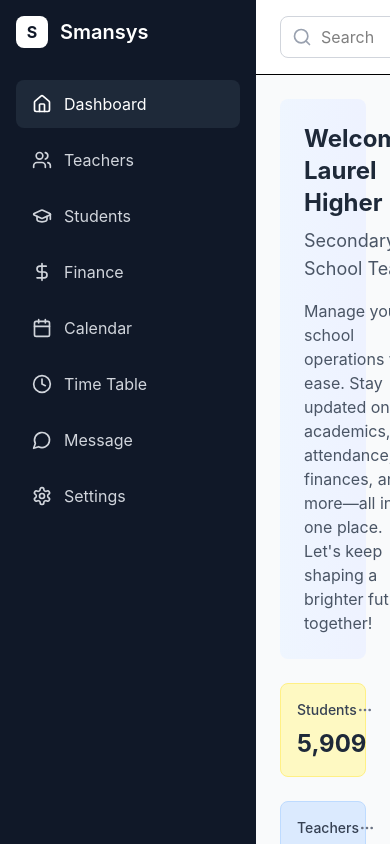
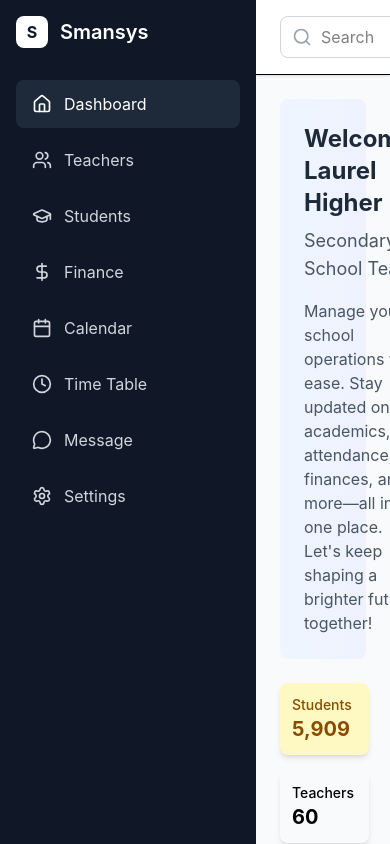
Before and after one commit to Khelva47/school-management-system, a Next.js app: page / in a window 390 px wide. Built offline with nearby package versions, Linux system fonts and the light colour scheme.

Commit message:
completed the main layout of the calendar

```diff
--- a/next.config.mjs
+++ b/next.config.mjs
@@ -1,6 +1,4 @@
 /** @type {import('next').NextConfig} */
-const nextConfig = {
-  reactStrictMode: true,
-}
+const nextConfig = {};
 
-module.exports = nextConfig
+export default nextConfig;
--- a/package.json
+++ b/package.json
@@ -9,9 +9,11 @@
     "lint": "next lint"
   },
   "dependencies": {
+    "lucide-react": "^0.525.0",
+    "next": "15.3.5",
     "react": "^19.0.0",
     "react-dom": "^19.0.0",
-    "next": "15.3.5"
+    "recharts": "^3.1.0"
   },
   "devDependencies": {
     "@tailwindcss/postcss": "^4",
--- /dev/null
+++ b/src/app/components/dashboard/Calendar.js
@@ -0,0 +1,94 @@
+import React from 'react';
+
+const Calendar = ({ year = 2021, month = 8 }) => {
+  const monthNames = [
+    'January', 'February', 'March', 'April', 'May', 'June',
+    'July', 'August', 'September', 'October', 'November', 'December'
+  ];
+
+  const dayNames = ['SUN', 'MON', 'TUE', 'WED', 'THU', 'FRI', 'SAT'];
+
+  const getDaysInMonth = (year, month) => {
+    return new Date(year, month + 1, 0).getDate();
+  };
+
+  const getFirstDayOfMonth = (year, month) => {
+    return new Date(year, month, 1).getDay();
+  };
+
+  const renderCalendarDays = () => {
+    const daysInMonth = getDaysInMonth(year, month);
+    const firstDay = getFirstDayOfMonth(year, month);
+    const days = [];
+
+    // Add empty cells for days before the first day of the month
+    for (let i = 0; i < firstDay; i++) {
+      days.push(<div key={`empty-${i}`} className="w-6 h-6"></div>);
+    }
+
+    // Add days of the month
+    for (let day = 1; day <= daysInMonth; day++) {
+      const isHighlighted = day === 19; // Highlight the 19th like in the image
+      days.push(
+        <div
+          key={day}
+          className={`w-6 h-6 flex items-center justify-center text-xs font-medium cursor-pointer rounded-full transition-colors ${
+            isHighlighted
+              ? 'bg-orange-500 text-white'
+              : 'text-gray-700 hover:bg-gray-100'
+          }`}
+        >
+          {day}
+        </div>
+      );
+    }
+
+    return days;
+  };
+
+  return (
+    <div className="w-full">
+      {/* Calendar Header */}
+      <div className="flex items-center justify-between mb-3">
+        <h3 className="text-sm font-semibold text-gray-800">
+          {monthNames[month]} {year}
+        </h3>
+        <div className="flex space-x-1">
+          <button className="p-1 hover:bg-gray-100 rounded">
+            <svg className="w-4 h-4 text-gray-600" fill="none" stroke="currentColor" viewBox="0 0 24 24">
+              <path strokeLinecap="round" strokeLinejoin="round" strokeWidth={2} d="M15 19l-7-7 7-7" />
+            </svg>
+          </button>
+          <button className="p-1 hover:bg-gray-100 rounded">
+            <svg className="w-4 h-4 text-gray-600" fill="none" stroke="currentColor" viewBox="0 0 24 24">
+              <path strokeLinecap="round" strokeLinejoin="round" strokeWidth={2} d="M9 5l7 7-7 7" />
+            </svg>
+          </button>
+        </div>
+      </div>
+
+      {/* Days of week header */}
+      <div className="grid grid-cols-7 gap-1 mb-2">
+        {dayNames.map(day => (
+          <div key={day} className="text-xs font-medium text-gray-500 text-center py-1">
+            {day}
+          </div>
+        ))}
+      </div>
+
+      {/* Calendar grid */}
+      <div className="grid grid-cols-7 gap-1">
+        {renderCalendarDays()}
+      </div>
+
+      {/* Manage Calendar link */}
+      <div className="mt-3 pt-2 border-t border-gray-200">
+        <button className="text-xs text-blue-600 hover:text-blue-800">
+          Manage Calendar
+        </button>
+      </div>
+    </div>
+  );
+};
+
+export default Calendar;
--- a/src/app/components/dashboard/Calender.js
+++ /dev/null
@@ -1,67 +0,0 @@
-import React from 'react';
-
-const Calendar = () => {
-  const currentDate = new Date();
-  const currentMonth = currentDate.getMonth();
-  const currentYear = currentDate.getFullYear();
-
-  const monthNames = [
-    'January', 'February', 'March', 'April', 'May', 'June',
-    'July', 'August', 'September', 'October', 'November', 'December'
-  ];
-
-  const daysInMonth = new Date(currentYear, currentMonth + 1, 0).getDate();
-  const firstDay = new Date(currentYear, currentMonth, 1).getDay();
-
-  const days = [];
-  for (let i = 0; i < firstDay; i++) {
-    days.push(<div key={`empty-${i}`} className="p-2"></div>);
-  }
-
-  for (let day = 1; day <= daysInMonth; day++) {
-    const isToday = day === currentDate.getDate();
-    days.push(
-      <div
-        key={day}
-        className={`p-2 text-center text-sm cursor-pointer hover:bg-gray-100 ${
-          isToday ? 'bg-blue-500 text-white rounded-full' : 'text-gray-700'
-        }`}
-      >
-        {day}
-      </div>
-    );
-  }
-
-  return (
-    <div className="bg-white p-4 rounded-lg shadow-sm">
-      <div className="flex items-center justify-between mb-4">
-        <h3 className="text-lg font-semibold text-gray-800">
-          {monthNames[currentMonth]} {currentYear}
-        </h3>
-        <button className="text-gray-500 hover:text-gray-700">
-          <span className="text-sm">⋯</span>
-        </button>
-      </div>
-
-      <div className="grid grid-cols-7 gap-1 mb-2">
-        {['SUN', 'MON', 'TUE', 'WED', 'THU', 'FRI', 'SAT'].map(day => (
-          <div key={day} className="p-2 text-center text-xs font-medium text-gray-500">
-            {day}
-          </div>
-        ))}
-      </div>
-
-      <div className="grid grid-cols-7 gap-1">
-        {days}
-      </div>
-
-      <div className="mt-4 text-center">
-        <button className="text-blue-500 text-sm hover:text-blue-600">
-          Manage Calendar
-        </button>
-      </div>
-    </div>
-  );
-};
-
-export default Calendar;
--- a/src/app/components/dashboard/StatCard.js
+++ b/src/app/components/dashboard/StatCard.js
@@ -1,27 +1,18 @@
 import React from 'react';
 import { MoreHorizontal } from 'lucide-react';
 
-const StatCard = ({ title, value, color = 'yellow', className = '' }) => {
+// components/dashboard/StatCard.js
+const StatCard = ({ title, value, color, className }) => {
   const colorClasses = {
-    yellow: 'bg-yellow-100 border-yellow-200',
-    blue: 'bg-blue-100 border-blue-200',
-    green: 'bg-green-100 border-green-200',
-    purple: 'bg-purple-100 border-purple-200'
+    yellow: 'bg-yellow-100 text-yellow-800',
+    blue: 'bg-blue-100 text-blue-800',
+    green: 'bg-green-100 text-green-800',
   };
-
   return (
-    <div className={`${colorClasses[color]} p-4 rounded-lg border ${className}`}>
-      <div className="flex items-center justify-between mb-2">
-        <h3 className="text-sm font-medium text-gray-700">{title}</h3>
-        <button className="text-gray-500 hover:text-gray-700">
-          <MoreHorizontal className="w-4 h-4" />
-        </button>
-      </div>
-      <div className="text-2xl font-bold text-gray-800">
-        {value.toLocaleString()}
-      </div>
+    <div className={`rounded-lg shadow-md p-3 ${colorClasses[color]} ${className}`}>
+      <h3 className="text-sm font-medium">{title}</h3>
+      <p className="text-xl font-bold">{value}</p>
     </div>
   );
 };
-
 export default StatCard;
--- a/src/app/page.js
+++ b/src/app/page.js
@@ -1,3 +1,4 @@
+"use client";
 import React, { useState } from 'react';
 import Head from 'next/head';
 import Sidebar from './components/layout/Sidebar';
@@ -14,7 +15,6 @@ import Messages from './components/dashboard/Messages';
 
 export default function Home() {
   const [activeTab, setActiveTab] = useState('dashboard');
-
   return (
     <>
       <Head>
@@ -23,24 +23,37 @@ export default function Home() {
         <meta name="viewport" content="width=device-width, initial-scale=1" />
         <link rel="icon" href="/favicon.ico" />
       </Head>
-
-      <div className="flex h-screen bg-gray-100">
+      <div className="flex h-screen bg-gray-50">
         <Sidebar activeTab={activeTab} setActiveTab={setActiveTab} />
 
         <div className="flex-1 flex flex-col overflow-hidden">
           <Header />
 
-          <main className="flex-1 overflow-x-hidden overflow-y-auto bg-gray-50 p-6">
+          <main className="flex-1 overflow-x-hidden overflow-y-auto p-6">
             {activeTab === 'dashboard' && (
               <div className="space-y-6">
-                <WelcomeSection />
+                {/* Top section with WelcomeSection and stat cards + calendar */}
+                <div className="grid grid-cols-1 lg:grid-cols-12 gap-6">
+                  {/* Welcome section takes up more space */}
+                  <div className="lg:col-span-6 xl:col-span-7">
+                    <WelcomeSection />
+                  </div>
 
-                <div className="grid grid-cols-1 md:grid-cols-2 lg:grid-cols-4 gap-6">
-                  <StatCard title="Students" value={5909} color="yellow" />
-                  <StatCard title="Teachers" value={60} color="blue" />
-                  <StatCard title="Employee" value={100} color="green" />
-                  <div className="lg:col-span-1">
-                    <Calendar />
+                  {/* Stats cards and calendar on the right */}
+                  <div className="lg:col-span-6 xl:col-span-5">
+                    <div className="flex gap-6">
+                      {/* Stats cards in a single column */}
+                      <div className="flex flex-col gap-4 flex-1">
+                        <StatCard title="Students" value="5,909" color="yellow" />
+                        <StatCard title="Teachers" value="60" color="purple" />
+                        <StatCard title="Employee" value="100" color="yellow" />
+                      </div>
+
+                      {/* Calendar positioned at the end */}
+                      <div className="bg-white rounded-lg shadow-sm p-4 flex-1">
+                        <Calendar year={2021} month={8} /> {/* September 2021 (month 8 = September) */}
+                      </div>
+                    </div>
                   </div>
                 </div>
 
@@ -49,15 +62,15 @@ export default function Home() {
                   <NoticeBoard />
                 </div>
 
-                <div className="grid grid-cols-1 lg:grid-cols-3 gap-6">
-                  <div className="lg:col-span-2">
+                <div className="grid grid-cols-1 lg:grid-cols-2 gap-6">
+                  <div className="lg:col-span-1">
                     <EarningsChart />
                   </div>
-                  <FinancialOverview />
+                  <FinancialOverview income={2954000} expenses={19291266} />
                 </div>
 
                 <div className="grid grid-cols-1 lg:grid-cols-2 gap-6">
-                  <FeeStatus />
+                  <FeeStatus paid={1335} pending={4366} overdue={208} />
                   <Messages />
                 </div>
               </div>
```
Also changed, not shown: 1 other file (tests, documents, lock files or other folders).
